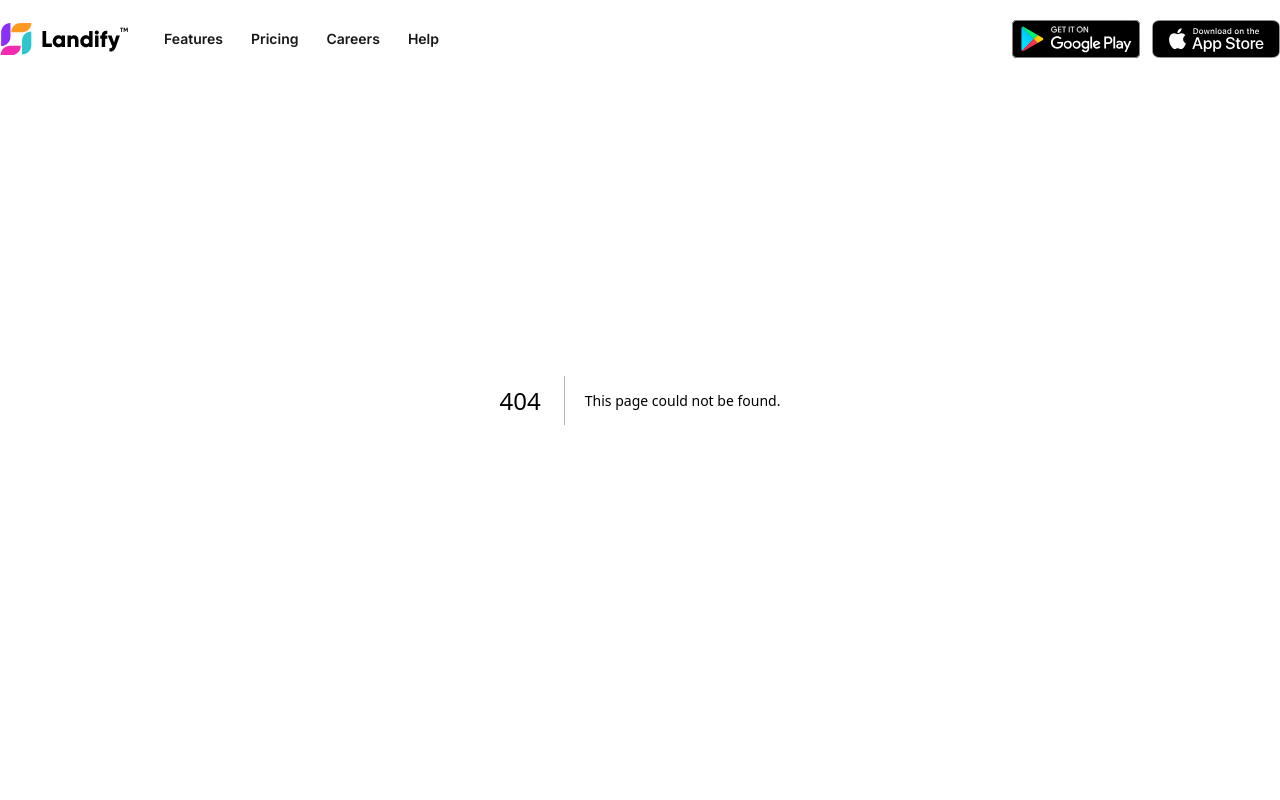
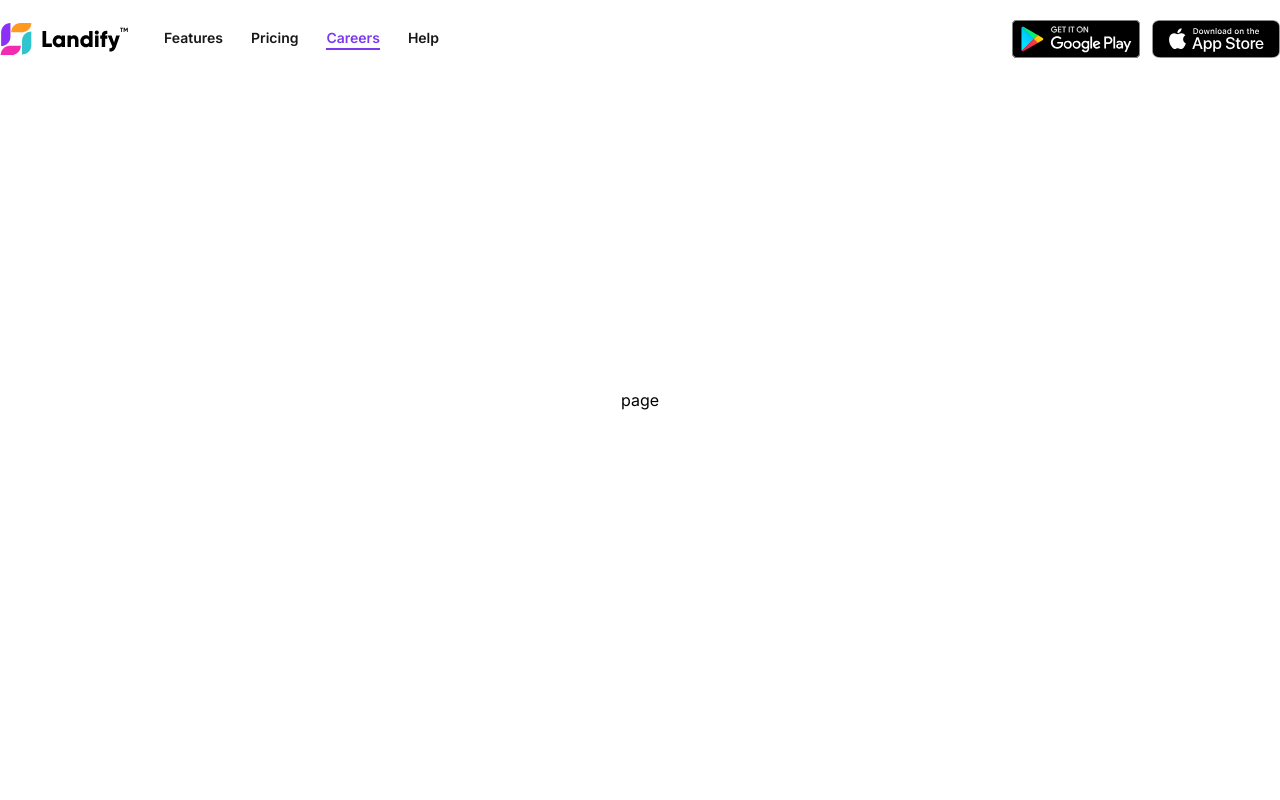
Before and after one commit to chnirt/landify-landing-page, a Next.js app: page /careers in a window 1280 px wide. Before the commit this address had no page. Shown: the top 800 px of the page. Built offline with nearby package versions, Linux system fonts and the light colour scheme.

Commit message:
feat: add new page, hover link, loop animation

```diff
--- a/package.json
+++ b/package.json
@@ -9,6 +9,7 @@
     "lint": "next lint"
   },
   "dependencies": {
+    "framer-motion": "^11.0.25",
     "next": "14.1.4",
     "react": "^18",
     "react-dom": "^18",
--- /dev/null
+++ b/src/app/careers/page.tsx
@@ -0,0 +1,7 @@
+import React from "react";
+
+const page = () => {
+  return <div className="flex min-h-dvh items-center justify-center">page</div>;
+};
+
+export default page;
--- /dev/null
+++ b/src/app/features/page.tsx
@@ -0,0 +1,7 @@
+import React from "react";
+
+const page = () => {
+  return <div className="flex min-h-dvh items-center justify-center">page</div>;
+};
+
+export default page;
--- /dev/null
+++ b/src/app/help/page.tsx
@@ -0,0 +1,7 @@
+import React from "react";
+
+const page = () => {
+  return <div className="flex min-h-dvh items-center justify-center">page</div>;
+};
+
+export default page;
--- /dev/null
+++ b/src/app/pricing/page.tsx
@@ -0,0 +1,7 @@
+import React from "react";
+
+const page = () => {
+  return <div className="flex min-h-dvh items-center justify-center">page</div>;
+};
+
+export default page;
--- a/src/components/Hero.tsx
+++ b/src/components/Hero.tsx
@@ -5,8 +5,8 @@ const HeroContent = () => {
   return (
     <div className="flex flex-col gap-5">
       <div className="flex flex-col gap-4">
-        <span className="text-6xl font-bold text-neutral-900">
-          The easiest way to manage projects
+        <span className={"text-6xl font-bold text-neutral-900"}>
+          {"The easiest way to manage projects"}
         </span>
         <span className="text-lg font-normal text-neutral-600">
           From the small stuff to the big picture, organizes the work so teams
@@ -15,10 +15,14 @@ const HeroContent = () => {
       </div>
 
       <div className="flex gap-4">
-        <button className="bg-primary hover:bg-primary/70 rounded-lg px-4 py-2 text-base font-semibold text-white transition-all">
+        <a
+          className="rounded-lg bg-primary px-4 py-2 text-base font-semibold text-white transition-all hover:bg-primary/70"
+          href={"https://www.figma.com/community/file/894552273937682724"}
+          target="_blank"
+        >
           Get Started
-        </button>
-        <button className="text-primary ring-primary flex flex-row gap-2 rounded-lg px-4 py-2 text-base font-semibold transition-all hover:ring-1">
+        </a>
+        <button className="flex flex-row gap-2 rounded-lg px-4 py-2 text-base font-semibold text-primary ring-primary transition-all hover:ring-1">
           <svg
             xmlns="http://www.w3.org/2000/svg"
             fill="none"
--- a/src/components/LogoClouds.tsx
+++ b/src/components/LogoClouds.tsx
@@ -1,28 +1,67 @@
 import React from "react";
 import StaticImage from "./StaticImage";
+import { twMerge } from "tailwind-merge";
+
+const LOGOS = [
+  {
+    icon: StaticImage.airbnb,
+  },
+  {
+    icon: StaticImage.hubSpot,
+  },
+  {
+    icon: StaticImage.google,
+  },
+  {
+    icon: StaticImage.microsoft,
+  },
+  {
+    icon: StaticImage.walmart,
+  },
+  {
+    icon: StaticImage.fedEx,
+  },
+];
+
+const Logo = () => {
+  return (
+    <div className="responsive-container animate-infinite-scroll grid min-h-14 grid-cols-2 items-center gap-16 pr-16 md:grid-cols-4 lg:grid-flow-col lg:grid-cols-none">
+      {LOGOS.map((logo, li) => {
+        const isFourth = li === 4;
+        return (
+          <div
+            key={["logo", li].join("-")}
+            className={twMerge(
+              "flex max-h-7 justify-center transition-all hover:scale-110",
+              isFourth && "md:col-start-2",
+            )}
+          >
+            {logo.icon}
+          </div>
+        );
+      })}
+    </div>
+  );
+};
+
+const Loop = ({ children }: { children: React.ReactNode }) => {
+  return (
+    <>
+      {children}
+      <div className="absolute w-full -translate-y-full translate-x-full">
+        {children}
+      </div>
+    </>
+  );
+};
 
 const LogoClouds = () => {
   return (
     <div className="flex justify-center py-3">
-      <div className="container border-b-[1px] border-t-[1px] border-neutral-200 py-6">
-        <div className="responsive-container grid min-h-14 grid-cols-2 items-center gap-16 md:grid-cols-4 lg:grid-flow-col lg:grid-cols-none">
-          <div className="flex max-h-7 justify-center">
-            {StaticImage.airbnb}
-          </div>
-          <div className="flex max-h-7 justify-center">
-            {StaticImage.hubSpot}
-          </div>
-          <div className="flex max-h-7 justify-center">
-            {StaticImage.google}
-          </div>
-          <div className="flex max-h-7 justify-center">
-            {StaticImage.microsoft}
-          </div>
-          <div className="flex max-h-7 justify-center md:col-start-2">
-            {StaticImage.walmart}
-          </div>
-          <div className="flex max-h-7 justify-center">{StaticImage.fedEx}</div>
-        </div>
+      <div className="container relative overflow-hidden border-b-[1px] border-t-[1px] border-neutral-200 py-6">
+        <Loop>
+          <Logo />
+        </Loop>
       </div>
     </div>
   );
--- a/src/components/LogoCloudsV2.tsx
+++ b/src/components/LogoCloudsV2.tsx
@@ -15,8 +15,8 @@ const LogoCloudsV2 = () => {
             />
           </div>
           <div className="lg:flex-1">
-            <div className="bg-tertiary w-full rounded-b-full px-7 py-6 md:mx-7 md:my-6 lg:px-11 lg:py-10">
-              <div className="gap-1/7 grid h-full grid-cols-8 grid-rows-3">
+            <div className="w-full rounded-b-full bg-tertiary px-7 py-6 md:mx-7 md:my-6 lg:px-11 lg:py-10">
+              <div className="grid h-full grid-cols-8 grid-rows-3 gap-1/7">
                 {[
                   {
                     icon: StaticImage.tool1,
@@ -43,7 +43,7 @@ const LogoCloudsV2 = () => {
                   <div
                     key={["tool", ti].join("-")}
                     className={twMerge(
-                      "col-span-2 row-span-2 flex aspect-square w-full items-center justify-center",
+                      "col-span-2 row-span-2 flex aspect-square w-full items-center justify-center transition-all hover:scale-110",
                       ti > 3 && "translate-x-full",
                     )}
                   >
@@ -52,42 +52,6 @@ const LogoCloudsV2 = () => {
                 ))}
               </div>
             </div>
-
-            {/* <div className="bg-tertiary flex aspect-[2] w-full flex-col justify-between gap-16 rounded-b-full p-8">
-              <div className="flex gap-16">
-                {[
-                  {
-                    icon: StaticImage.tool1,
-                  },
-                  {
-                    icon: StaticImage.tool2,
-                  },
-                  {
-                    icon: StaticImage.tool3,
-                  },
-                  {
-                    icon: StaticImage.tool4,
-                  },
-                ].map((tool, ti) => (
-                  <div key={["tool", ti].join("-")}>{tool.icon}</div>
-                ))}
-              </div>
-              <div className="flex gap-16 px-16">
-                {[
-                  {
-                    icon: StaticImage.tool5,
-                  },
-                  {
-                    icon: StaticImage.tool6,
-                  },
-                  {
-                    icon: StaticImage.tool7,
-                  },
-                ].map((tool, ti) => (
-                  <div key={["tool", ti].join("-")}>{tool.icon}</div>
-                ))}
-              </div>
-            </div> */}
           </div>
         </div>
       </div>
--- a/src/components/Navbar.tsx
+++ b/src/components/Navbar.tsx
@@ -3,11 +3,31 @@
 import React, { useState } from "react";
 import Link from "next/link";
 import StaticImage from "./StaticImage";
-import { useRouter } from "next/navigation";
+import { usePathname, useRouter } from "next/navigation";
 import { twMerge } from "tailwind-merge";
+
+const links = [
+  {
+    name: "Features",
+    href: "/features",
+  },
+  {
+    name: "Pricing",
+    href: "/pricing",
+  },
+  {
+    name: "Careers",
+    href: "/careers",
+  },
+  {
+    name: "Help",
+    href: "/help",
+  },
+];
 
 const Navbar = () => {
   const router = useRouter();
+  const pathname = usePathname();
   const [open, setOpen] = useState(false);
 
   return (
@@ -15,25 +35,35 @@ const Navbar = () => {
       <div className="fixed top-0 z-10 flex w-full justify-center backdrop-blur">
         <div className="responsive-container container flex flex-row justify-between py-4 md:py-5 lg:py-5">
           <div className="flex items-center gap-9">
-            <Link
-              href={"https://www.figma.com/community/file/894552273937682724"}
-              target="_blank"
-            >
+            <Link href={"/"}>
               <div className="max-w-32">{StaticImage.logo}</div>
             </Link>
             <div className="hidden gap-7 text-sm font-semibold text-neutral-900 lg:flex">
-              <Link href="#">
-                <span>Features</span>
-              </Link>
-              <Link href="#">
-                <span>Pricing</span>
-              </Link>
-              <Link href="#">
-                <span>Careers</span>
-              </Link>
-              <Link href="#">
-                <span>Help</span>
-              </Link>
+              {links.map((link, li) => {
+                const isSelected = link.href === pathname;
+                return (
+                  <Link
+                    key={["link", li].join("-")}
+                    href={link.href}
+                    className="group"
+                  >
+                    <span
+                      className={twMerge(
+                        "transition-all group-hover:text-primary",
+                        isSelected && "text-primary",
+                      )}
+                    >
+                      {link.name}
+                    </span>
+                    <span
+                      className={twMerge(
+                        "block h-0.5 max-w-0 bg-primary transition-all group-hover:max-w-full",
+                        isSelected && "max-w-full",
+                      )}
+                    />
+                  </Link>
+                );
+              })}
             </div>
           </div>
 
--- a/tailwind.config.ts
+++ b/tailwind.config.ts
@@ -28,6 +28,15 @@ const config: Config = {
       margin: {
         "1/7": (1 / 7) * 100 + "%",
       },
+      animation: {
+        "infinite-scroll": "infinite-scroll 25s linear infinite",
+      },
+      keyframes: {
+        "infinite-scroll": {
+          from: { transform: "translateX(0)" },
+          to: { transform: "translateX(-100%)" },
+        },
+      },
     },
   },
   plugins: [],
```
Also changed, not shown: 1 other file (tests, documents, lock files or other folders).
